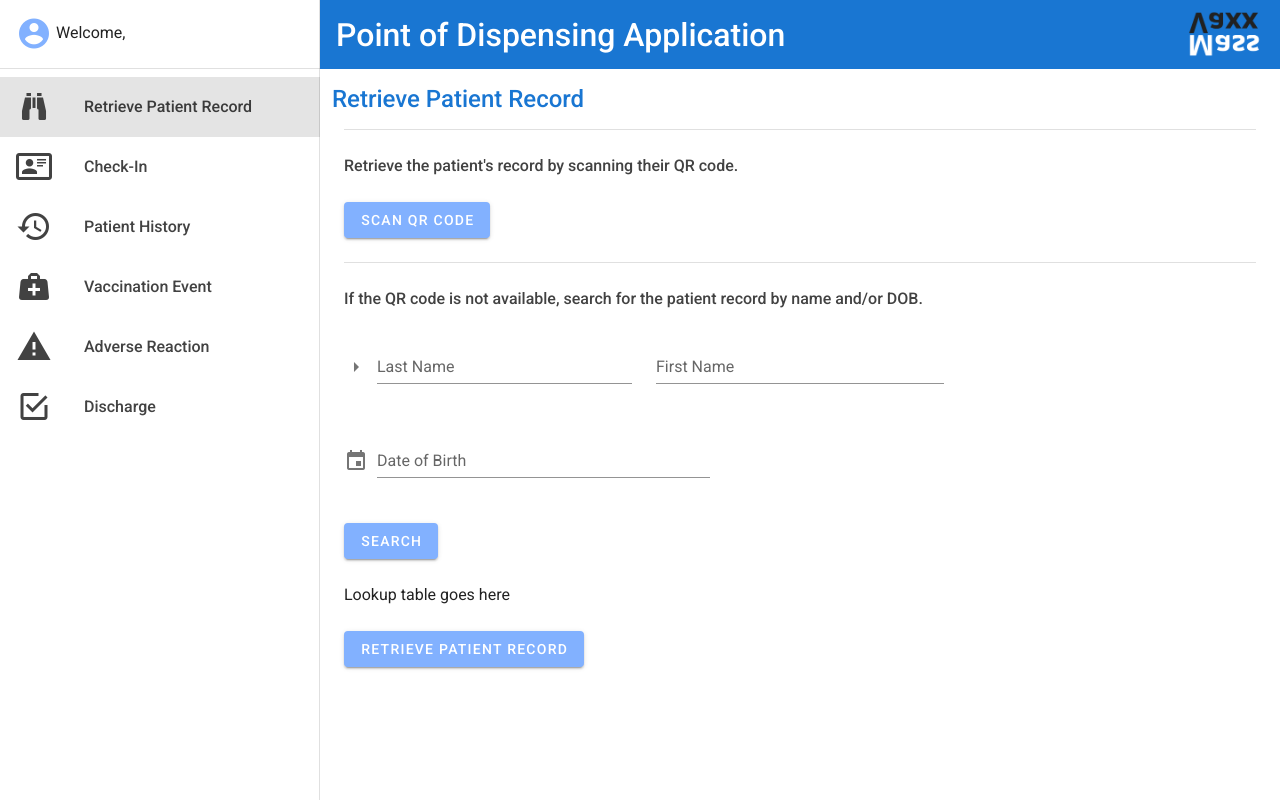
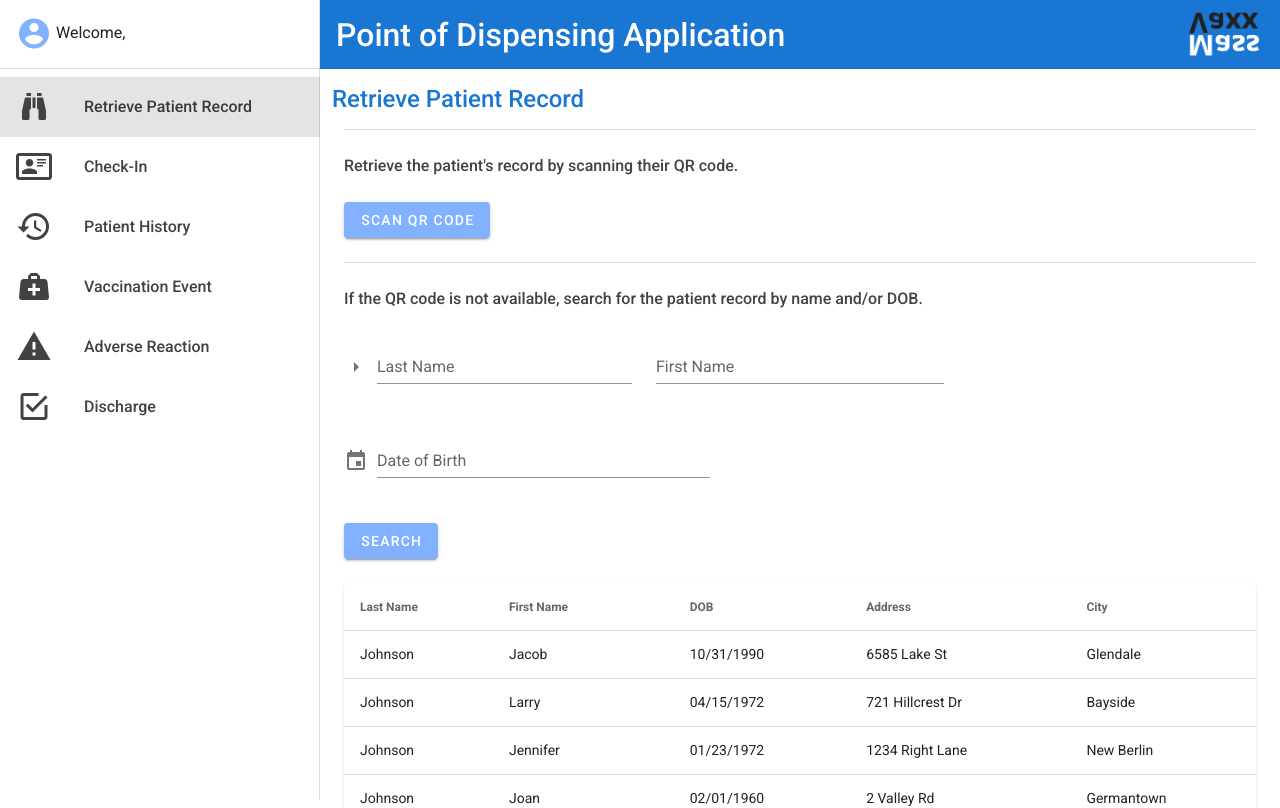
Before and after one commit to david-fraley/MassVaccinationSystem, a Vue app in the folder PointOfDispensingApp/: page /#/RetrievePatientRecord in a window 1280 px wide. Shown: the top 808 px of the page. Built offline with nearby package versions, Linux system fonts and the light colour scheme.

Commit message:
[MVS-421] Populate/ format table on PatientLookupPage.vue component

```diff
--- a/PointOfDispensingApp/src/components/PatientLookupPage.vue
+++ b/PointOfDispensingApp/src/components/PatientLookupPage.vue
@@ -99,7 +99,15 @@
     </v-row>
     <v-row>
       <v-col cols="12">
-        Lookup table goes here
+		<template>
+		<v-data-table
+			:headers="headers"
+			:items="patientLookupTable"
+			:items-per-page="5"
+			class="elevation-1"
+		></v-data-table>
+		</template>
+
       </v-col>
     </v-row>
     <v-row>
@@ -126,7 +134,61 @@
 		patientFamilyName: '',
 		patientGivenName: '',
 		patientDate: '',
-      }
+
+		headers: [
+          {
+            text: 'Last Name',
+            align: 'start',
+            sortable: false,
+            value: 'familyName',
+          },
+          { text: 'First Name', value: 'givenName' },
+          { text: 'DOB', value: 'DOB' },
+          { text: 'Address', value: 'lineAddress' },
+          { text: 'City', value: 'city' },
+			],
+		patientLookupTable: [
+			{
+				familyName: 'Johnson',
+				givenName: 'Jacob',
+				DOB: '10/31/1990',
+				lineAddress: '6585 Lake St',
+				city: 'Glendale',
+			},
+
+			{
+				familyName: 'Johnson',
+				givenName: 'Larry',
+				DOB: '04/15/1972',
+				lineAddress: '721 Hillcrest Dr',
+				city: 'Bayside',
+			},
+
+			{
+				familyName: 'Johnson',
+				givenName: 'Jennifer',
+				DOB: '01/23/1972',
+				lineAddress: '1234 Right Lane',
+				city: 'New Berlin',
+			},
+
+			{
+				familyName: 'Johnson',
+				givenName: 'Joan',
+				DOB: '02/01/1960',
+				lineAddress: '2 Valley Rd',
+				city: 'Germantown',
+			},
+
+			{
+				familyName: 'Johnson',
+				givenName: 'Isaac',
+				DOB: '12/21/2000',
+				lineAddress: '3823 Pine St',
+				city: 'Brown Deer',
+			},
+		],
     }
-  }
+	},
+	}
 </script>
```
